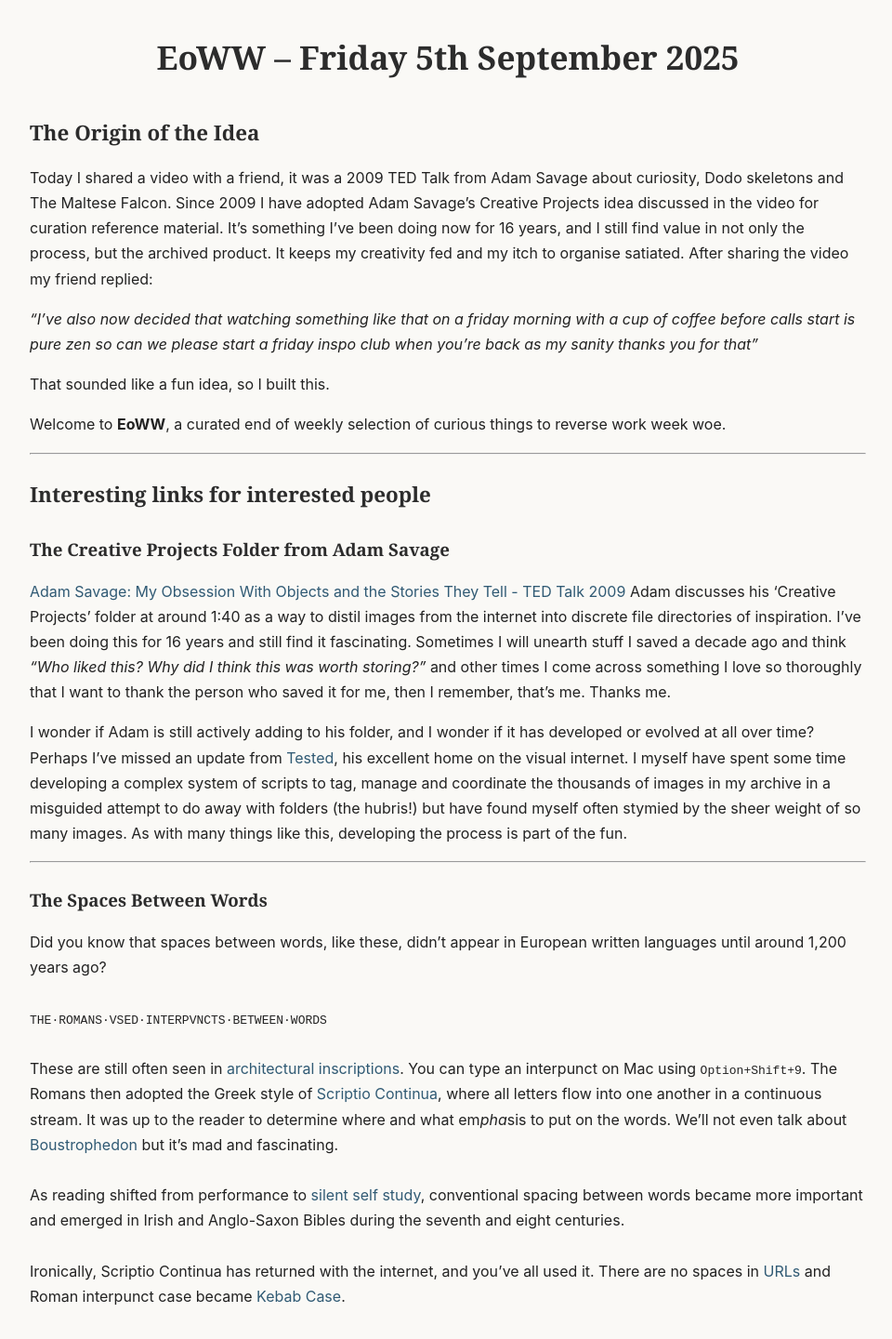
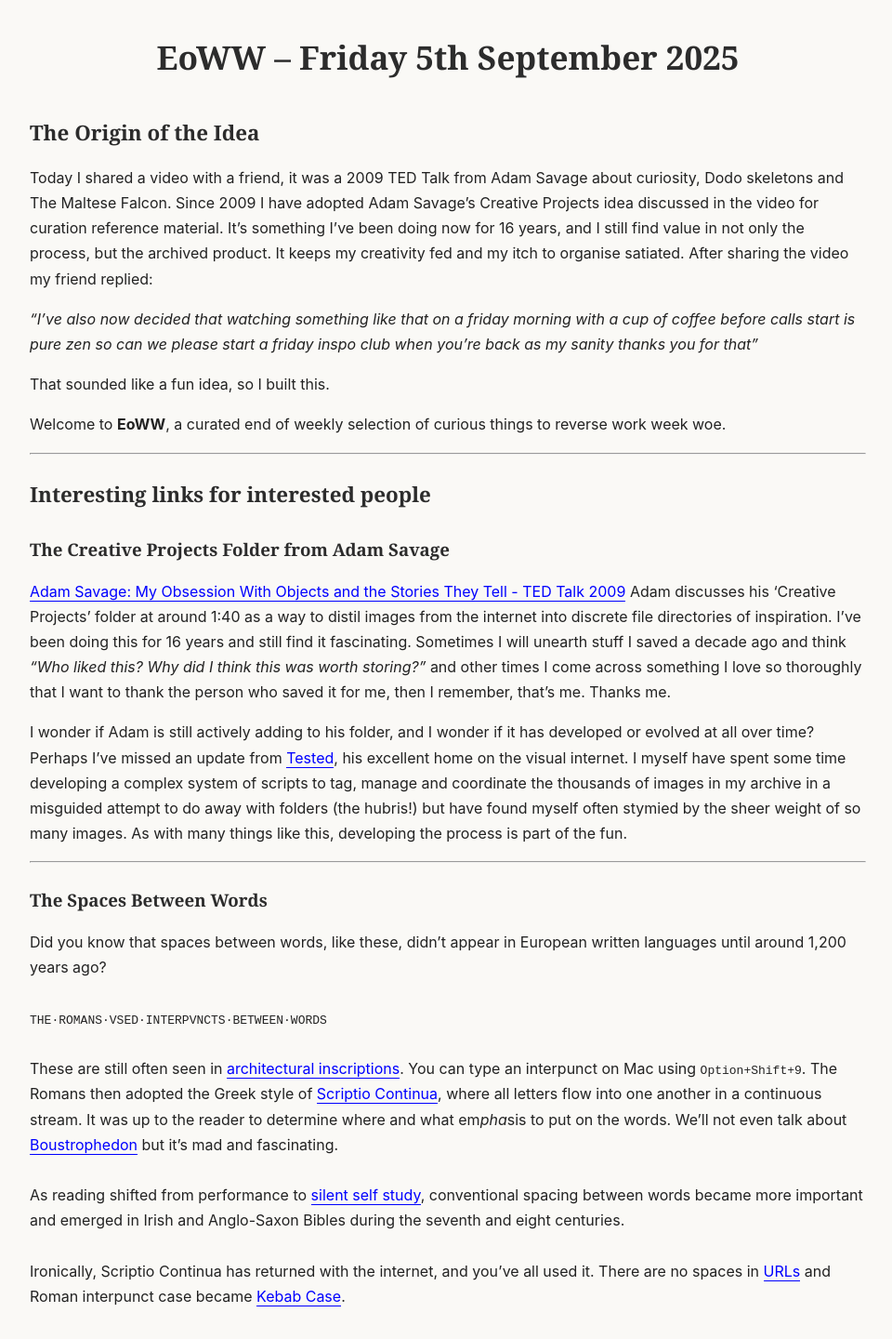
Before and after one commit to 746a/EoW, a Jekyll site: the page built from _weeks/2025-09-05.md, in a window 1280 px wide. Shown: the whole page at 93% size, without its empty margins (158-1118 px from the left). Built offline with Jekyll 4.4.1, drawn with Linux system fonts in a browser that asks for light colours; some web fonts are replaced.

Commit message:
Fix hyperlink colours and homepage title

```diff
--- a/_layouts/default.html
+++ b/_layouts/default.html
@@ -3,7 +3,7 @@
 
 <head>
   <meta charset="UTF-8">
-  <title>{{ page.title }} | {{ site.title }}</title>
+  <title>{{ page.title }}</title>
   <meta name="viewport" content="width=device-width, initial-scale=1">
   <link rel="stylesheet" href="{{ '/assets/style.css' | relative_url }}">
 
--- a/assets/style.css
+++ b/assets/style.css
@@ -21,6 +21,21 @@ body {
     color: #222;
     margin: 0;
     padding: 0;
+}
+
+body a {
+    color: #0000ff;
+    border-bottom: 1px solid #0000ff;
+}
+
+body a:hover {
+    color: #0000cc;
+    border-bottom: 1px solid #0000cc;
+}
+
+body a:visited {
+    color: #551a8b;
+    border-bottom: 1px solid #551a8b;
 }
 
 main {
```
